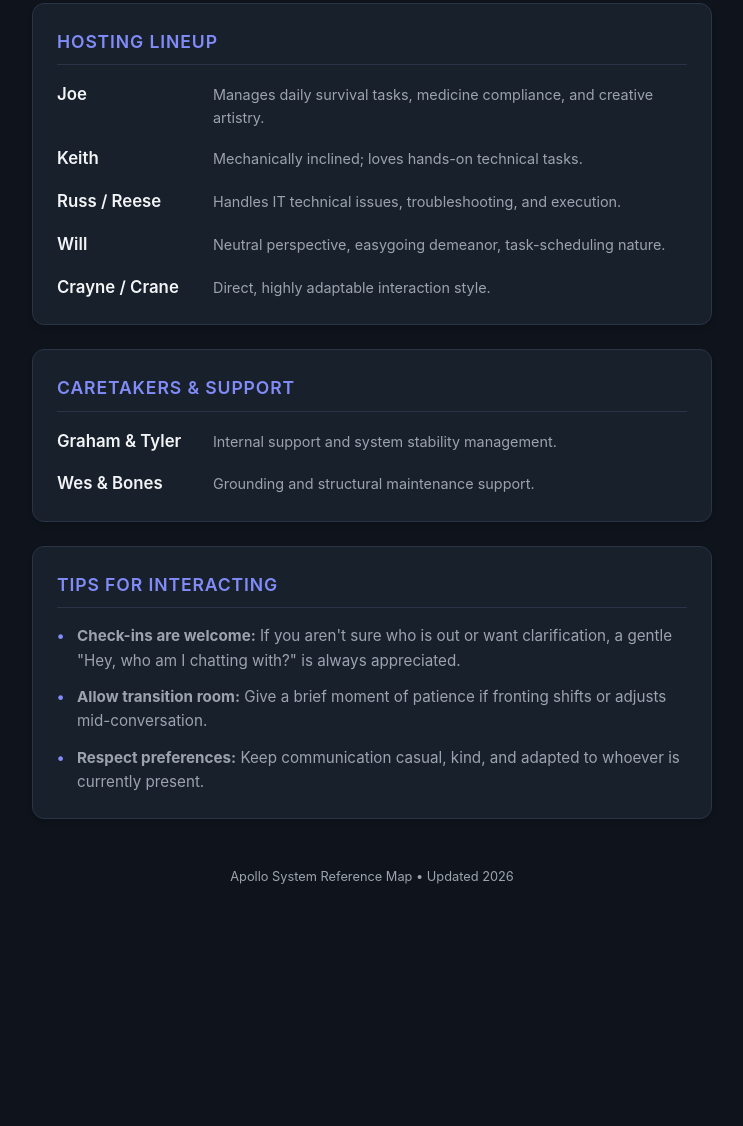
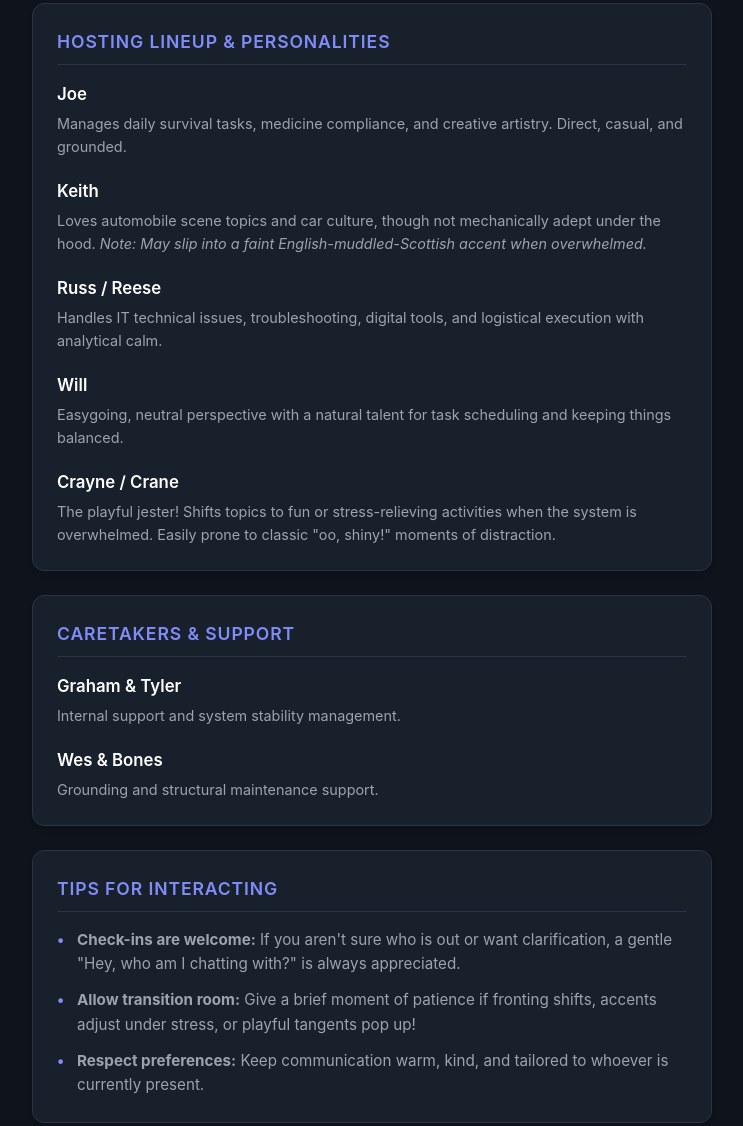
Before and after one commit to jokermaggot/system-map, a plain HTML site: page index.html in a window 1280 px wide. Shown: the part 350-1476 px from the top of the page, without its empty margins (268-1011 px from the left). Before the commit the page ends 1302 px from the top, so only its background shows below. Drawn offline with Linux system fonts and the light colour scheme.

Commit message:
Revise member descriptions and update section titles
Updated member descriptions and section titles for clarity and detail.

```diff
--- a/index.html
+++ b/index.html
@@ -73,7 +73,7 @@
         .member-list {
             display: flex;
             flex-direction: column;
-            gap: 1rem;
+            gap: 1.25rem;
         }
 
         .member-item {
@@ -85,6 +85,7 @@
         .member-name {
             font-weight: 600;
             font-size: 1.05rem;
+            color: #ffffff;
         }
 
         .member-desc {
@@ -141,14 +142,6 @@
             body {
                 padding: 4rem 2rem;
             }
-            .member-item {
-                flex-direction: row;
-                align-items: baseline;
-                gap: 1rem;
-            }
-            .member-name {
-                min-width: 140px;
-            }
         }
     </style>
 </head>
@@ -175,29 +168,29 @@
             </div>
         </section>
 
-        <!-- Main Hosting Party -->
+        <!-- Main Hosting Lineup -->
         <section class="card">
-            <h2>Hosting Lineup</h2>
+            <h2>Hosting Lineup & Personalities</h2>
             <div class="member-list">
                 <div class="member-item">
                     <span class="member-name">Joe</span>
-                    <span class="member-desc">Manages daily survival tasks, medicine compliance, and creative artistry.</span>
+                    <span class="member-desc">Manages daily survival tasks, medicine compliance, and creative artistry. Direct, casual, and grounded.</span>
                 </div>
                 <div class="member-item">
                     <span class="member-name">Keith</span>
-                    <span class="member-desc">Mechanically inclined; loves hands-on technical tasks.</span>
+                    <span class="member-desc">Loves automobile scene topics and car culture, though not mechanically adept under the hood. <em>Note: May slip into a faint English-muddled-Scottish accent when overwhelmed.</em></span>
                 </div>
                 <div class="member-item">
                     <span class="member-name">Russ / Reese</span>
-                    <span class="member-desc">Handles IT technical issues, troubleshooting, and execution.</span>
+                    <span class="member-desc">Handles IT technical issues, troubleshooting, digital tools, and logistical execution with analytical calm.</span>
                 </div>
                 <div class="member-item">
                     <span class="member-name">Will</span>
-                    <span class="member-desc">Neutral perspective, easygoing demeanor, task-scheduling nature.</span>
+                    <span class="member-desc">Easygoing, neutral perspective with a natural talent for task scheduling and keeping things balanced.</span>
                 </div>
                 <div class="member-item">
                     <span class="member-name">Crayne / Crane</span>
-                    <span class="member-desc">Direct, highly adaptable interaction style.</span>
+                    <span class="member-desc">The playful jester! Shifts topics to fun or stress-relieving activities when the system is overwhelmed. Easily prone to classic "oo, shiny!" moments of distraction.</span>
                 </div>
             </div>
         </section>
@@ -222,8 +215,8 @@
             <h2>Tips for Interacting</h2>
             <ul class="tips-list">
                 <li><strong>Check-ins are welcome:</strong> If you aren't sure who is out or want clarification, a gentle "Hey, who am I chatting with?" is always appreciated.</li>
-                <li><strong>Allow transition room:</strong> Give a brief moment of patience if fronting shifts or adjusts mid-conversation.</li>
-                <li><strong>Respect preferences:</strong> Keep communication casual, kind, and adapted to whoever is currently present.</li>
+                <li><strong>Allow transition room:</strong> Give a brief moment of patience if fronting shifts, accents adjust under stress, or playful tangents pop up!</li>
+                <li><strong>Respect preferences:</strong> Keep communication warm, kind, and tailored to whoever is currently present.</li>
             </ul>
         </section>
 
```
